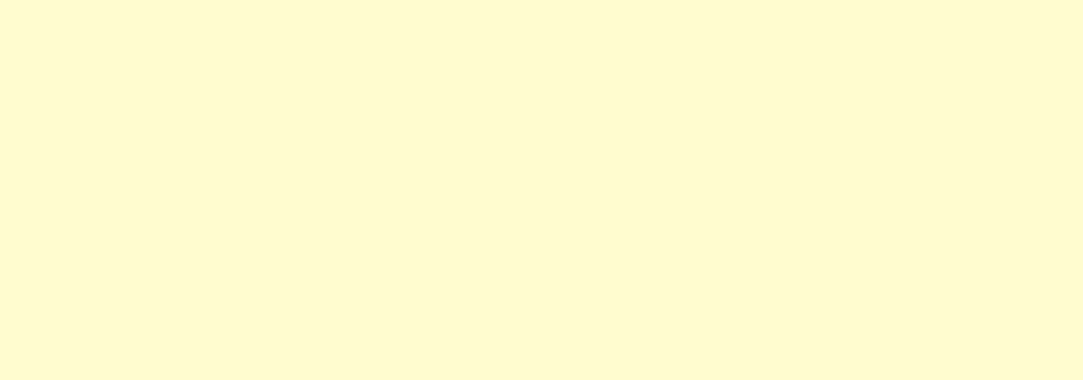
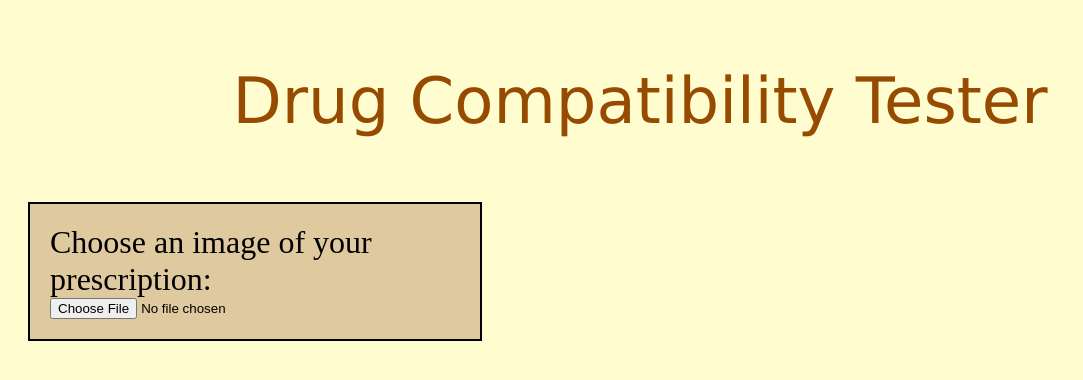
Before and after one commit to karatedg/pHARMacy, a plain HTML site: page Drug_Reactions.html in a window 1280 px wide. Shown: the whole page, without its empty margins (0-1083 px from the left). Drawn offline with Linux system fonts and the light colour scheme.

Commit message:
Update Drug_Reactions.html

```diff
--- a/Drug_Reactions.html
+++ b/Drug_Reactions.html
@@ -1,4 +1,7 @@
-<!DOCTYPE html>
+<?xml version="1.0" encoding="UTF-8"?>
+<!DOCTYPE html PUBLIC "-//W3C//DTD XHTML 1.0 Transitional//EN" "http://www.w3.org/TR/xhtml1/DTD/xhtml1-transitional.dtd">
+<html xmlns="http://www.w3.org/1999/xhtml" xml:lang="en" lang="en">
+
 <head>
 
 <title> Drug Reactions </title>
@@ -6,12 +9,40 @@
 body {background-color:#FFFDD0}
 
 </style>
+<style>
+.file {
+background-color: #DFCAA0;
+border: 2px solid black;
+margin : 20px;
+width:32vw;
+height:auto;
+padding: 20px;
+font-size:24pt;
+
+}
+</style>
+
+
+<style>
+.heading p{
+    font-size:48pt;
+    font-family:Verdana, "Times New Roman";
+    color: #964B00;
+    text-align: center;
+    }
+</style>
 
 </head>
+<body>
+<div class ="heading">
+<p> Drug Compatibility Tester</p>
 
+</div>
 
-<body>
-
+<div class ="file">
+<label for="Drug_File">Choose an image of your prescription:</label>
+<input type="file" id="Drug_File" name="Drug_File" accept="image/png, image/jpeg" />
+</div>
 
 </body>
 
```
